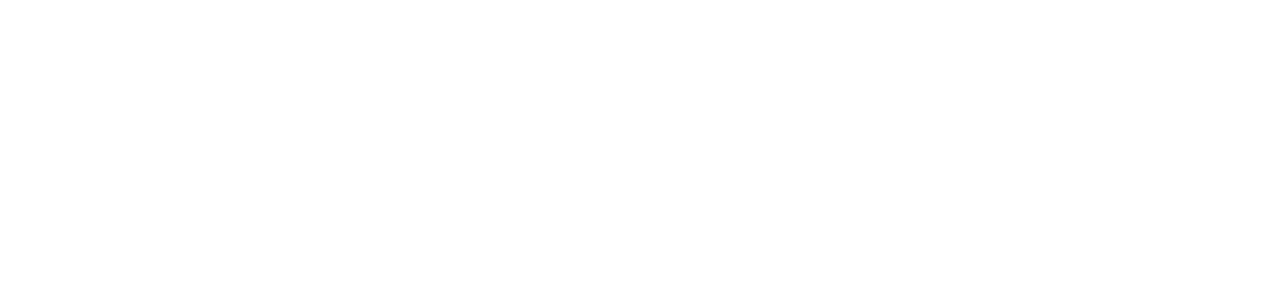
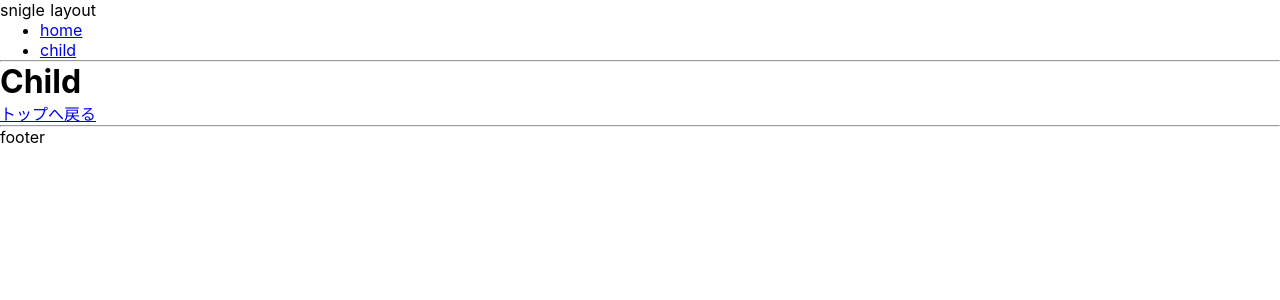
Before and after one commit to jime2514/football-app, a Nuxt app: page /child in a window 1280 px wide. Before the commit this address had no page. Shown: the top 300 px of the page. Built offline with nearby package versions, Linux system fonts and the light colour scheme.

Commit message:
20まで終了

```diff
--- /dev/null
+++ b/components/AppNavigation.vue
@@ -0,0 +1,6 @@
+<template>
+<ul>
+    <li><nuxt-link to="/">home</nuxt-link></li>
+    <li><nuxt-link to="/child">child</nuxt-link></li>
+</ul>
+</template>
--- a/layouts/default.vue
+++ b/layouts/default.vue
@@ -1,8 +1,25 @@
 <template>
   <div>
-    <nuxt/>
+    <span>default layout</span>
+    <AppNavigation/>
+    <hr>
+    <nuxt />
+    <hr>
+    <footer>
+      footer
+    </footer>
   </div>
 </template>
+
+<script>
+import AppNavigation from '~/components/AppNavigation.vue'
+
+export default{
+  components:{
+    AppNavigation
+  }
+}
+</script>
 
 <style>
 html {
--- /dev/null
+++ b/layouts/single.vue
@@ -0,0 +1,23 @@
+<template>
+<div>
+    <span>snigle layout</span>
+    <AppNavigation />
+    <hr>
+    <nuxt />
+    <nuxt-link to="/">トップへ戻る</nuxt-link>
+    <hr>
+    <footer>
+        footer
+    </footer>
+</div>
+</template>
+
+<script>
+import AppNavigation from '~/components/AppNavigation.vue'
+
+export default{
+    components:{
+        AppNavigation
+    }
+}
+</script>
--- a/package.json
+++ b/package.json
@@ -14,7 +14,8 @@
   },
   "dependencies": {
     "@nuxtjs/axios": "^5.12.2",
-    "nuxt": "^2.0.0"
+    "nuxt": "^2.0.0",
+    "universal-cookie": "^4.0.4"
   },
   "devDependencies": {
     "babel-eslint": "^10.0.1",
--- /dev/null
+++ b/pages/child.vue
@@ -0,0 +1,11 @@
+<template>
+<div>
+    <h1>Child</h1>
+</div>
+</template>
+
+<script>
+export default{
+    layout:'single'
+}
+</script>
--- a/pages/index.vue
+++ b/pages/index.vue
@@ -1,22 +1,15 @@
 <template>
-  <section class="container">
-    <div>
-      <h3>Nuxt.jsのタグがつけられた投稿一覧</h3>
-      <ul>
-        <li v-for="item in items" :key="item.id">
-          <h4>
-            <span>{{item.title}}</span>
-            <small>
-              <span>by</span>
-              <nuxt-link :to="`/users/${item.user.id}`">
-                {{item.user.id}}
-              </nuxt-link>
-            </small>
-          </h4>
-        </li>
-      </ul>
-    </div>
-  </section>
+  <div>
+    <h2>Index page</h2>
+    <ul>
+      <li>
+        <nuxt-link to="/login">ログインページへ</nuxt-link>
+      </li>
+      <li>
+        <nuxt-link to="/authed-route">認証が必要なページへ</nuxt-link>
+      </li>
+    </ul>
+  </div>
 </template>
 
 <script>
```
Also changed, not shown: pages/authed-route.vue (added), 1 other file (tests, documents, lock files or other folders).
